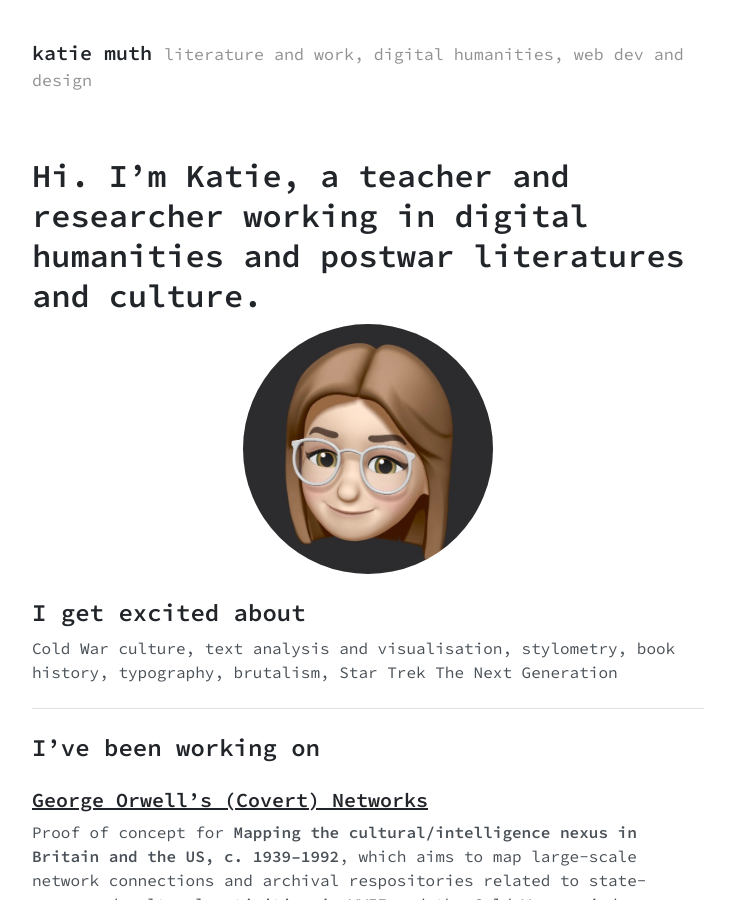
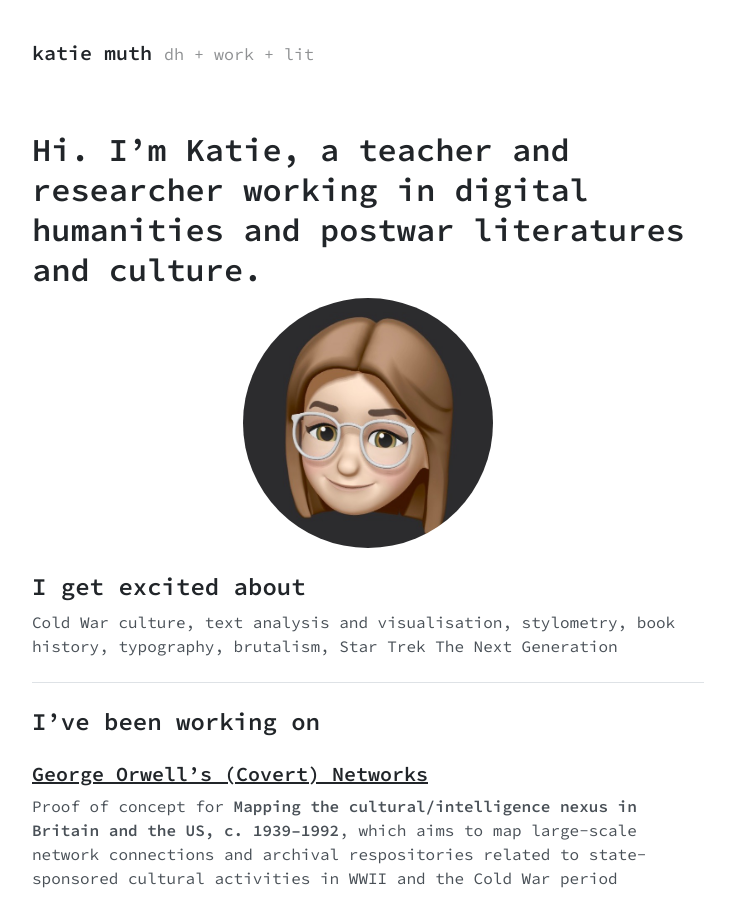
Before and after one commit to krmuth/krmuth.github.io, a Jekyll site: the page built from index.md, in a window 1280 px wide and 900 px high. Shown: the whole window, without its empty margins (272-1007 px from the left). Built offline with Jekyll 4.4.1, drawn with Linux system fonts in a browser that asks for light colours.

Commit message:
edit config

```diff
--- a/_config.yml
+++ b/_config.yml
@@ -1,5 +1,5 @@
 title: katie muth # name of the site
-tagline: literature and work, digital humanities, web dev and design
+tagline: dh + work + lit
 url: https://krmuth.github.io/ # root address of the site
 baseurl: "" # subpath of the site, e.g. "/blog" (leave it blank "" if your site shouldn't use a subpath)
 description: # description of the site (multiple lines allowed)
```
